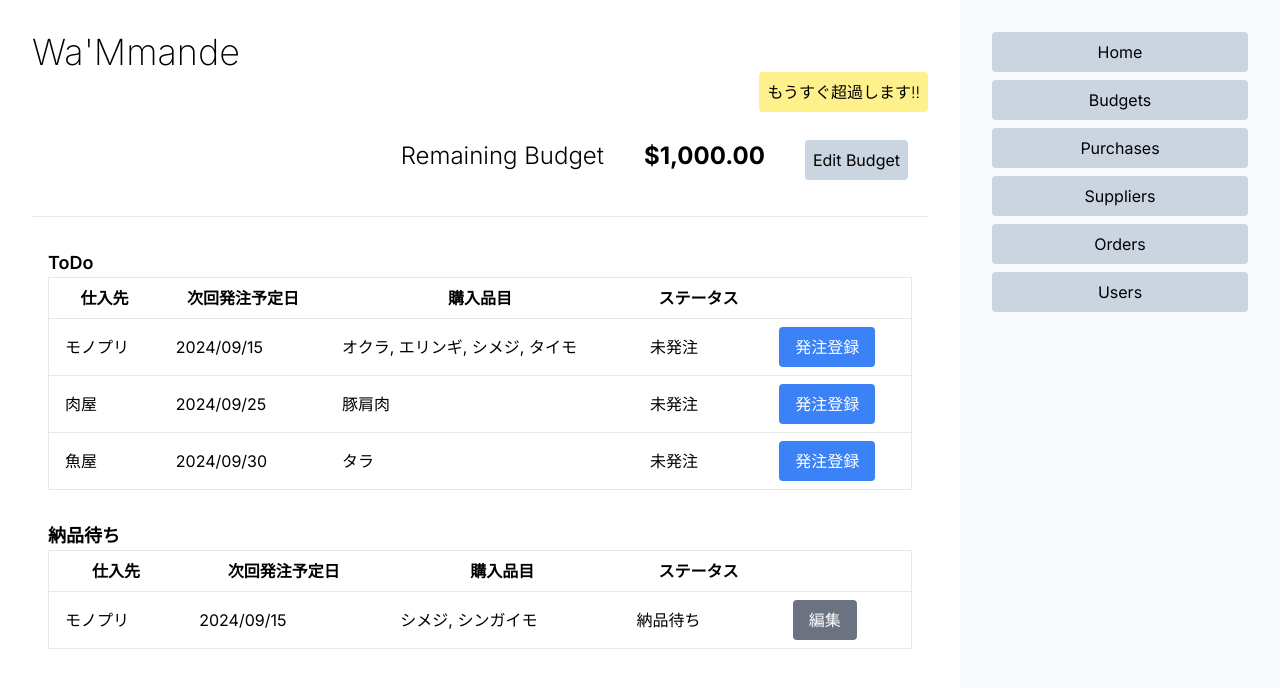
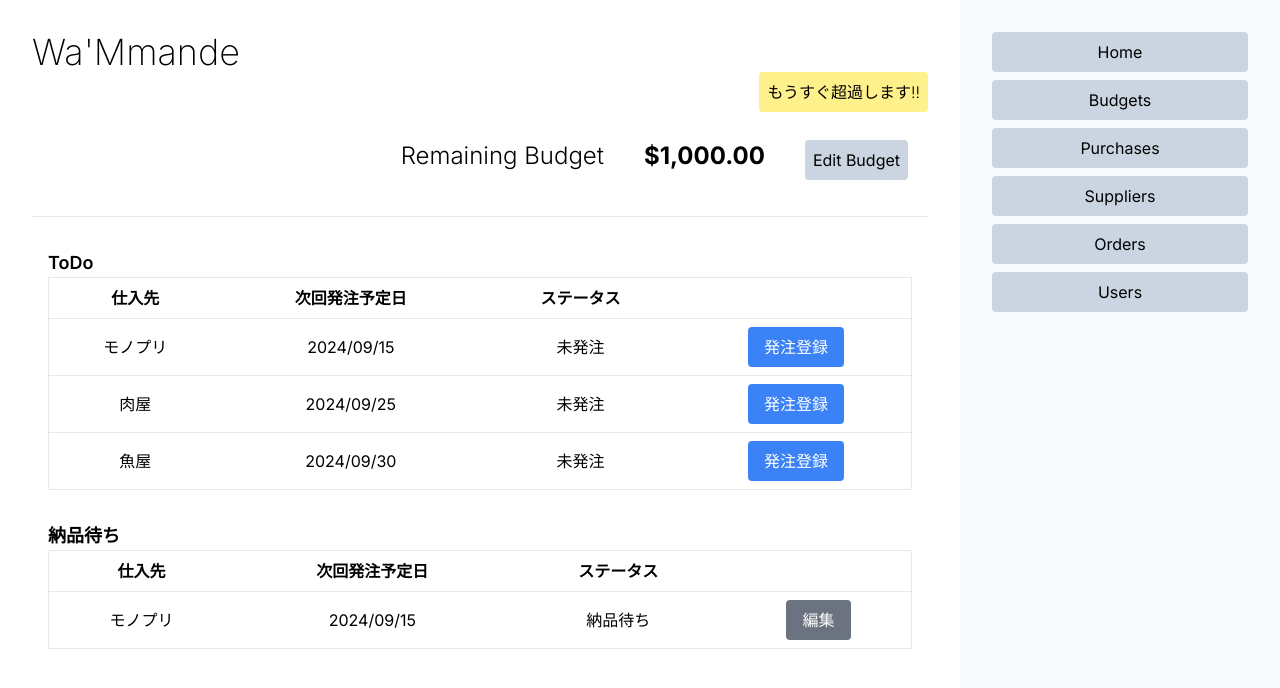
Before and after one commit to oiseaubleu/wammande, a Next.js app in the folder frontend/: page / in a window 1280 px wide. Shown: the top 688 px of the page. Built offline with nearby package versions, Linux system fonts and the light colour scheme.

Commit message:
update: 仕入れ品項目削除、中央寄せ表示

```diff
--- a/frontend/app/page.jsx
+++ b/frontend/app/page.jsx
@@ -13,7 +13,7 @@ const ToDoList = ({ todos, onRegister }) => (
         <tr>
           <th className="py-2 px-4 border-b">仕入先</th>
           <th className="py-2 px-4 border-b">次回発注予定日</th>
-          <th className="py-2 px-4 border-b">購入品目</th>
+
           <th className="py-2 px-4 border-b">ステータス</th>
           <th className="py-2 px-4 border-b"></th>
         </tr>
@@ -21,11 +21,11 @@ const ToDoList = ({ todos, onRegister }) => (
       <tbody>
         {todos.map((todo, index) => (
           <tr key={index}>
-            <td className="py-2 px-4 border-b">{todo.supplier}</td>
-            <td className="py-2 px-4 border-b">{todo.nextOrderDate}</td>
-            <td className="py-2 px-4 border-b">{todo.item}</td>
-            <td className="py-2 px-4 border-b">{todo.status}</td>
-            <td className="py-2 px-4 border-b">
+            <td className="py-2 px-4 border-b  text-center">{todo.supplier}</td>
+            <td className="py-2 px-4 border-b  text-center">{todo.nextOrderDate}</td>
+
+            <td className="py-2 px-4 border-b  text-center">{todo.status}</td>
+            <td className="py-2 px-4 border-b  text-center">
               <button
                 className="bg-blue-500 text-white rounded px-4 py-2 hover:bg-blue-700"
                 onClick={() => onRegister(todo)}
@@ -49,7 +49,7 @@ const PendingList = ({ pendings, onEdit }) => (
         <tr>
           <th className="py-2 px-4 border-b">仕入先</th>
           <th className="py-2 px-4 border-b">次回発注予定日</th>
-          <th className="py-2 px-4 border-b">購入品目</th>
+
           <th className="py-2 px-4 border-b">ステータス</th>
           <th className="py-2 px-4 border-b"></th>
         </tr>
@@ -57,11 +57,11 @@ const PendingList = ({ pendings, onEdit }) => (
       <tbody>
         {pendings.map((pending, index) => (
           <tr key={index}>
-            <td className="py-2 px-4 border-b">{pending.supplier}</td>
-            <td className="py-2 px-4 border-b">{pending.nextOrderDate}</td>
-            <td className="py-2 px-4 border-b">{pending.item}</td>
-            <td className="py-2 px-4 border-b">{pending.status}</td>
-            <td className="py-2 px-4 border-b">
+            <td className="py-2 px-4 border-b  text-center">{pending.supplier}</td>
+            <td className="py-2 px-4 border-b  text-center">{pending.nextOrderDate}</td>
+
+            <td className="py-2 px-4 border-b  text-center">{pending.status}</td>
+            <td className="py-2 px-4 border-b  text-center">
               <button
                 className="bg-gray-500 text-white rounded px-4 py-2 hover:bg-gray-700"
                 onClick={() => onEdit(pending)}
@@ -80,12 +80,12 @@ const PendingList = ({ pendings, onEdit }) => (
 const App = () => {
   const [budget, setBudget] = useState(3000);
   const [todos, setTodos] = useState([
-    { supplier: 'モノプリ', nextOrderDate: '2024/09/15', item: 'オクラ, エリンギ, シメジ, タイモ', status: '未発注' },
-    { supplier: '肉屋', nextOrderDate: '2024/09/25', item: '豚肩肉', status: '未発注' },
-    { supplier: '魚屋', nextOrderDate: '2024/09/30', item: 'タラ', status: '未発注' }
+    { supplier: 'モノプリ', nextOrderDate: '2024/09/15', status: '未発注' },
+    { supplier: '肉屋', nextOrderDate: '2024/09/25', status: '未発注' },
+    { supplier: '魚屋', nextOrderDate: '2024/09/30', status: '未発注' }
   ]);
   const [pendings, setPendings] = useState([
-    { supplier: 'モノプリ', nextOrderDate: '2024/09/15', item: 'シメジ, シンガイモ', status: '納品待ち' }
+    { supplier: 'モノプリ', nextOrderDate: '2024/09/15', status: '納品待ち' }
   ]);
 
   const handleRegister = (todo) => {
```
